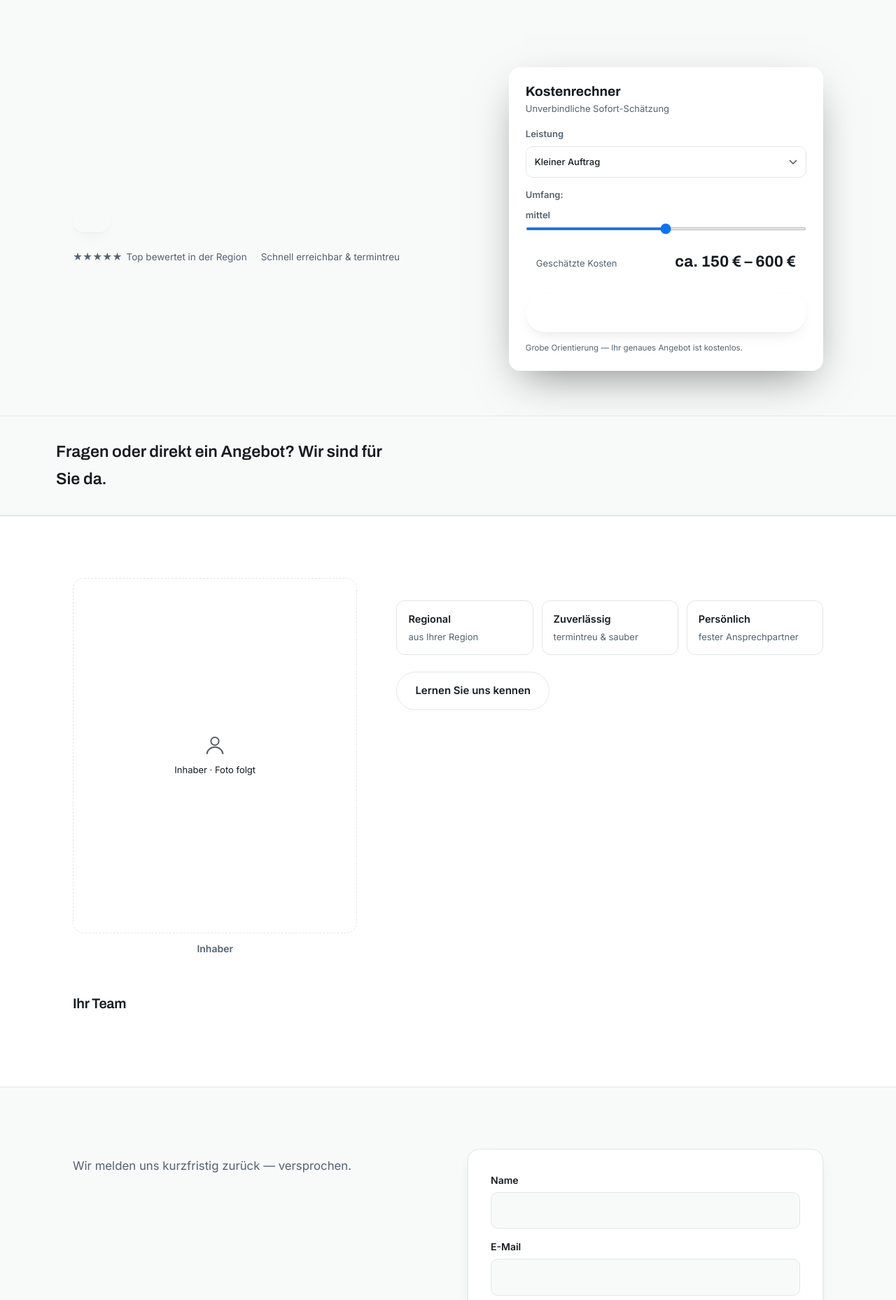
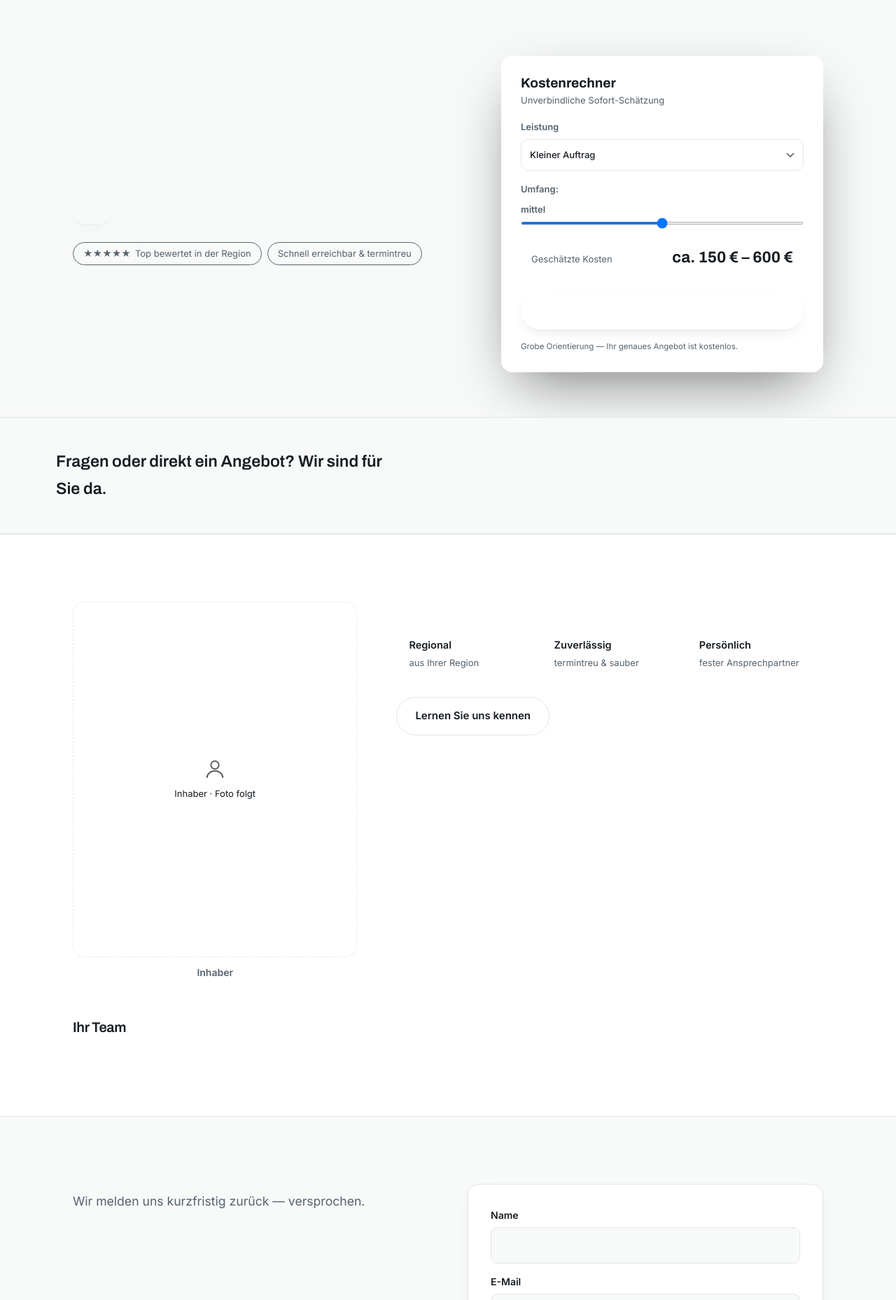
Before and after one commit to BastianScherzinger/web-pekris-gbr, a Django app: template templates/index.html in a window 1280 px wide. Shown: the part 65-1923 px from the top of the page at 70% size. Run offline with Django 5.2, Linux system fonts and the light colour scheme; the template is opened without the code that fills it, so the values that code supplies are empty.

Commit message:
Makeover: Feinschliff & Anordnung (Claude · taste) — All 4 files changed cleanly. Summary of what was improved:
**Hero:** Left-biase

```diff
--- a/content.json
+++ b/content.json
@@ -3,7 +3,7 @@
   "branche": "Umzugsunternehmen",
   "stadt": "Weinheim",
   "telefon": "",
-  "email": "",
+  "email": "info@web-pekris-gbr-production.up.railway.app",
   "adresse": "Von-Kronberg-Str. 2 64646 Heppenheim",
   "akzent": "#1d6fb8",
   "fotos": [
@@ -64,7 +64,8 @@
   "placeholder_images": true,
   "fotos_graded": true,
   "makeover_stages": [
-    "lokal"
+    "lokal",
+    "politur"
   ],
   "makeover_version": 7
 }
--- a/static/css/style.css
+++ b/static/css/style.css
@@ -69,12 +69,12 @@
 .nav-burger[aria-expanded="true"] span:nth-child(3){transform:translateY(-7px) rotate(-45deg)}
 
 /* ── Hero ────────────────────────────────────────────────────────────────── */
-.hero{position:relative;padding:clamp(48px,8vw,96px) 0 clamp(36px,5vw,64px);overflow:hidden}
+.hero{position:relative;padding:clamp(48px,7vw,80px) 0 clamp(44px,5vw,72px);overflow:hidden}
 /* Zwei-Spalten-Hero: links Text (linksbündig), rechts Kostenrechner-Karte. */
 .hero-in{
   position:relative;z-index:1;
-  display:grid;grid-template-columns:minmax(0,1.12fr) minmax(280px,.88fr);
-  gap:clamp(24px,4vw,52px);align-items:center
+  display:grid;grid-template-columns:1fr minmax(0,460px);
+  gap:clamp(28px,4vw,56px);align-items:center
 }
 .hero-copy{max-width:60ch;text-align:left}
 .eyebrow{
@@ -82,20 +82,21 @@
   text-transform:uppercase;color:var(--accent);margin-bottom:14px
 }
 .hero h1{
-  font-size:clamp(2.2rem,5vw,3.8rem);font-weight:700;
-  text-align:left;line-height:1.08
+  font-size:clamp(2.2rem,4.5vw,3.6rem);font-weight:700;
+  text-align:left;line-height:1.1;letter-spacing:-.02em;margin-bottom:18px
 }
 .lead{
-  font-size:clamp(1rem,1.6vw,1.2rem);color:var(--ink-soft);
-  margin:18px 0 28px;max-width:40ch;line-height:1.7
+  font-size:clamp(1rem,1.5vw,1.15rem);color:var(--ink-soft);
+  margin:0 0 30px;max-width:46ch;line-height:1.72
 }
 .hero-cta{display:flex;gap:12px;flex-wrap:wrap;align-items:center}
 
 /* ── Kostenrechner-Karte (Hero, rechte Spalte) ───────────────────────────── */
 .hero-rechner{
   background:rgba(255,255,255,.97);color:var(--ink);border-radius:var(--radius);
-  padding:clamp(16px,2vw,24px);box-shadow:0 22px 60px -20px rgba(0,0,0,.5);
-  display:grid;gap:14px;backdrop-filter:blur(2px);
+  padding:clamp(20px,2.5vw,28px);
+  box-shadow:0 32px 80px -24px rgba(0,0,0,.55),0 0 0 1px rgba(255,255,255,.15);
+  display:grid;gap:16px;backdrop-filter:blur(6px);align-self:center;
 }
 .hr-head{display:grid;gap:3px}
 .hr-title{font-family:"Fraunces",Georgia,serif;font-size:1.2rem;font-weight:700;line-height:1.15}
@@ -123,15 +124,15 @@
 
 /* Banner-Hero: Vollflächiges Hintergrundbild + dunkles Overlay für gute Lesbarkeit. */
 .hero-banner{
-  min-height:clamp(420px,60vh,620px);display:flex;align-items:center;
+  min-height:clamp(500px,65vh,700px);display:flex;align-items:center;
   background-image:var(--hero-img);background-size:cover;background-position:center;
   background-color:var(--ink);
 }
 .hero-banner::before{
   content:"";position:absolute;inset:0;z-index:0;
   background:
-    linear-gradient(180deg, rgba(20,17,15,.25) 0%, rgba(20,17,15,.80) 100%),
-    radial-gradient(120% 90% at 25% 30%, rgba(20,17,15,.08), rgba(20,17,15,.50));
+    linear-gradient(100deg, rgba(10,14,20,.87) 0%, rgba(10,14,20,.58) 50%, rgba(10,14,20,.16) 100%),
+    linear-gradient(180deg, rgba(10,14,20,.12) 0%, rgba(10,14,20,.52) 100%);
 }
 .hero-banner .eyebrow{color:rgba(255,255,255,.92)}
 .hero-banner h1{color:#fff;text-shadow:0 2px 20px rgba(0,0,0,.30)}
@@ -148,27 +149,36 @@
 
 /* Hero-Vertrauenssignale */
 .hero-trust{
-  list-style:none;display:flex;flex-wrap:wrap;gap:6px 20px;margin-top:24px;
-  font-size:13.5px;color:rgba(255,255,255,.88)
+  list-style:none;display:flex;flex-wrap:wrap;gap:8px;margin-top:26px;
+  font-size:13px;
 }
-.hero-plain .hero-trust{color:var(--ink-soft)}
-.hero-trust li{display:flex;align-items:center;gap:6px}
+.hero-trust li{
+  display:flex;align-items:center;gap:6px;
+  padding:5px 14px;border-radius:999px;
+  background:rgba(255,255,255,.12);border:1px solid rgba(255,255,255,.22);
+  color:rgba(255,255,255,.92);
+}
+.hero-plain .hero-trust li{
+  background:color-mix(in srgb,var(--accent) 8%,var(--surface));
+  border-color:color-mix(in srgb,var(--accent) 22%,var(--line));
+  color:var(--ink-soft);
+}
 
 /* ── Sektionen ───────────────────────────────────────────────────────────── */
-.section{padding:clamp(48px,7vw,88px) 0}
+.section{padding:clamp(56px,8vw,96px) 0}
 .section-tint{background:var(--surface);border-block:1px solid var(--line)}
-.section-t{font-size:clamp(1.6rem,3vw,2.4rem);margin-bottom:6px;line-height:1.12}
-.section-lead{color:var(--ink-soft);font-size:1.05rem;max-width:56ch;margin-top:8px;line-height:1.7}
+.section-t{font-size:clamp(1.7rem,3.2vw,2.5rem);margin-bottom:10px;line-height:1.1;letter-spacing:-.022em}
+.section-lead{color:var(--ink-soft);font-size:clamp(1rem,1.5vw,1.1rem);max-width:56ch;margin-top:12px;line-height:1.72}
 .section-t + .section-lead{margin-top:10px}
-.section-lead + *{margin-top:32px}
-.section-t + *:not(.section-lead){margin-top:32px}
+.section-lead + *{margin-top:40px}
+.section-t + *:not(.section-lead){margin-top:36px}
 
 /* ── Leistungs-Grid ──────────────────────────────────────────────────────── */
-.grid{display:grid;grid-template-columns:repeat(auto-fit,minmax(240px,1fr));gap:18px}
+.grid{display:grid;grid-template-columns:repeat(auto-fit,minmax(240px,1fr));gap:22px}
 .card{
   background:var(--surface);border:1px solid var(--line);border-radius:var(--radius);
-  padding:28px 24px;box-shadow:var(--shadow);
-  transition:transform .2s ease-out, box-shadow .2s ease-out
+  padding:32px 28px;box-shadow:var(--shadow);
+  transition:transform .22s cubic-bezier(.16,1,.3,1), box-shadow .22s ease-out
 }
 .card:hover{transform:translateY(-4px);box-shadow:var(--shadow-lg)}
 .card h3{font-size:1.15rem;margin-bottom:8px;margin-top:4px}
@@ -197,13 +207,13 @@
 .band{background:color-mix(in srgb,var(--accent) 10%,var(--bg));border-block:1px solid var(--line)}
 .band-in{
   display:flex;align-items:center;justify-content:space-between;gap:20px;flex-wrap:wrap;
-  padding:clamp(20px,4vw,32px) 0
+  padding:clamp(28px,4vw,44px) 0
 }
 .band-t{font-family:"Fraunces",serif;font-size:clamp(1.1rem,2vw,1.45rem);font-weight:600;max-width:36ch}
 .band-actions{display:flex;gap:12px;flex-wrap:wrap}
 
 /* ── Galerie ─────────────────────────────────────────────────────────────── */
-.gallery{display:grid;grid-template-columns:repeat(auto-fill,minmax(200px,1fr));gap:12px}
+.gallery{display:grid;grid-template-columns:repeat(auto-fill,minmax(220px,1fr));gap:18px}
 .g-item{border-radius:14px;overflow:hidden;box-shadow:var(--shadow);aspect-ratio:4/3}
 .g-item img{width:100%;height:100%;object-fit:cover;transition:transform .4s ease-out}
 .g-item:hover img{transform:scale(1.05)}
@@ -214,7 +224,7 @@
 .about-photo,.ph-portrait{width:100%;aspect-ratio:4/5;border-radius:var(--radius);object-fit:cover}
 .about-cap{font-size:14px;color:var(--ink-soft);font-weight:600;text-align:center}
 .about-text{color:var(--ink-soft);font-size:1.05rem;max-width:60ch;line-height:1.75}
-.about-body .trust{margin:24px 0;grid-template-columns:repeat(3,1fr)}
+.about-body .trust{margin:28px 0 24px;grid-template-columns:repeat(3,1fr)}
 .ph{
   background:color-mix(in srgb,var(--accent) 7%,var(--surface));border:1px dashed var(--line);
   display:flex;flex-direction:column;align-items:center;justify-content:center;gap:8px;
@@ -225,8 +235,10 @@
 /* Trust-Signale */
 .trust{list-style:none;display:grid;gap:12px}
 .trust li{
-  background:var(--surface);border:1px solid var(--line);border-radius:12px;
-  padding:14px 16px;display:flex;flex-direction:column;gap:3px
+  background:color-mix(in srgb,var(--accent) 6%,var(--surface));
+  border:1px solid color-mix(in srgb,var(--accent) 22%,var(--line));
+  border-radius:12px;
+  padding:14px 18px;display:flex;flex-direction:column;gap:3px
 }
 .trust strong{font-size:14.5px}
 .trust span{font-size:13px;color:var(--ink-soft)}
@@ -286,7 +298,7 @@
 .cta-actions{display:flex;gap:14px;justify-content:center;flex-wrap:wrap}
 
 /* ── Footer ──────────────────────────────────────────────────────────────── */
-.foot{padding:32px 0 100px;border-top:1px solid var(--line)}
+.foot{padding:32px 0 48px;border-top:1px solid var(--line)}
 .foot-in{
   display:flex;justify-content:space-between;align-items:center;gap:16px;flex-wrap:wrap;
   font-size:13.5px;color:var(--ink-soft)
--- a/static/css/tokens.css
+++ b/static/css/tokens.css
@@ -1,6 +1,5 @@
 /* tokens.css — LOKALE taste-Stufe (design_tokens.py), 0 Claude-Tokens.
    Lädt NACH style.css und überschreibt Palette + Fonts markengerecht. */
-@import url('https://fonts.googleapis.com/css2?family=Archivo:wght@400;500;600;700&family=Inter:wght@400;500;600&display=swap');
 :root{
   --accent:#1d6fb8;
   --accent-dark:#114f87;
--- a/templates/index.html
+++ b/templates/index.html
@@ -11,7 +11,7 @@
   <meta property="og:type" content="website">
   <link rel="preconnect" href="https://fonts.googleapis.com">
   <link rel="preconnect" href="https://fonts.gstatic.com" crossorigin>
-  <link href="https://fonts.googleapis.com/css2?family=Fraunces:opsz,wght@9..144,500;9..144,600;9..144,700&family=Inter:wght@400;500;600&display=swap" rel="stylesheet">
+  <link href="https://fonts.googleapis.com/css2?family=Archivo:wght@400;500;600;700&family=Inter:wght@400;500;600&display=swap" rel="stylesheet">
   <link rel="stylesheet" href="{% static 'css/style.css' %}">
   <!-- Lokale taste-Stufe (design_tokens.py): markengerechte Palette + Font-Pairing, lädt NACH
        style.css und überschreibt sie. Wird pro Seite erzeugt; fehlt sie, greift nur --accent. -->
@@ -116,6 +116,7 @@
         <div class="band-actions">
           {% if c.whatsapp %}<a class="btn btn-wa" href="https://wa.me/{{ c.whatsapp }}?text=Hallo%2C%20ich%20h%C3%A4tte%20gerne%20ein%20Angebot." target="_blank" rel="noopener"><svg class="ic-wa" viewBox="0 0 24 24" fill="currentColor" aria-hidden="true"><path d="M12.04 2C6.58 2 2.13 6.45 2.13 11.91c0 1.75.46 3.45 1.32 4.95L2 22l5.25-1.38a9.9 9.9 0 0 0 4.79 1.22h.01c5.46 0 9.91-4.45 9.91-9.91 0-2.65-1.03-5.14-2.9-7.01A9.82 9.82 0 0 0 12.04 2Zm0 18.13h-.01a8.2 8.2 0 0 1-4.18-1.15l-.3-.18-3.11.82.83-3.04-.2-.31a8.21 8.21 0 0 1-1.26-4.38c0-4.54 3.7-8.24 8.25-8.24 2.2 0 4.27.86 5.83 2.42a8.2 8.2 0 0 1 2.41 5.83c0 4.54-3.7 8.24-8.24 8.24Zm4.52-6.16c-.25-.12-1.47-.72-1.69-.81-.23-.08-.39-.12-.56.13-.16.25-.64.81-.79.97-.14.17-.29.19-.54.06-.25-.12-1.05-.39-1.99-1.23-.74-.66-1.23-1.47-1.38-1.72-.14-.25-.01-.38.11-.51.11-.11.25-.29.37-.43.12-.14.16-.25.25-.41.08-.17.04-.31-.02-.43-.06-.12-.56-1.34-.76-1.84-.2-.48-.4-.42-.56-.43h-.48c-.16 0-.43.06-.66.31-.22.25-.86.85-.86 2.07 0 1.22.89 2.4 1.01 2.56.12.17 1.75 2.67 4.23 3.74.59.26 1.05.41 1.41.52.59.19 1.13.16 1.56.1.48-.07 1.47-.6 1.68-1.18.21-.58.21-1.07.14-1.18-.06-.1-.22-.16-.47-.28Z"/></svg> WhatsApp schreiben</a>{% endif %}
           {% if c.telefon %}<a class="btn btn-light" href="tel:{{ c.telefon }}">☎ {{ c.telefon }}</a>{% endif %}
+          {% if c.email %}<a class="btn btn-ghost" href="mailto:{{ c.email }}">E-Mail schreiben</a>{% endif %}
         </div>
       </div>
     </section>
@@ -229,10 +230,12 @@
   </footer>
 
   <!-- Mobiler Sticky-Kontaktbalken -->
+  {% if c.telefon or c.whatsapp %}
   <div class="mobilebar">
     {% if c.telefon %}<a href="tel:{{ c.telefon }}">☎ Anrufen</a>{% endif %}
     {% if c.whatsapp %}<a class="mb-wa" href="https://wa.me/{{ c.whatsapp }}" target="_blank" rel="noopener">WhatsApp</a>{% endif %}
   </div>
+  {% endif %}
 
   <script src="{% static 'js/kostenrechner.js' %}" defer></script>
   <script>
```
